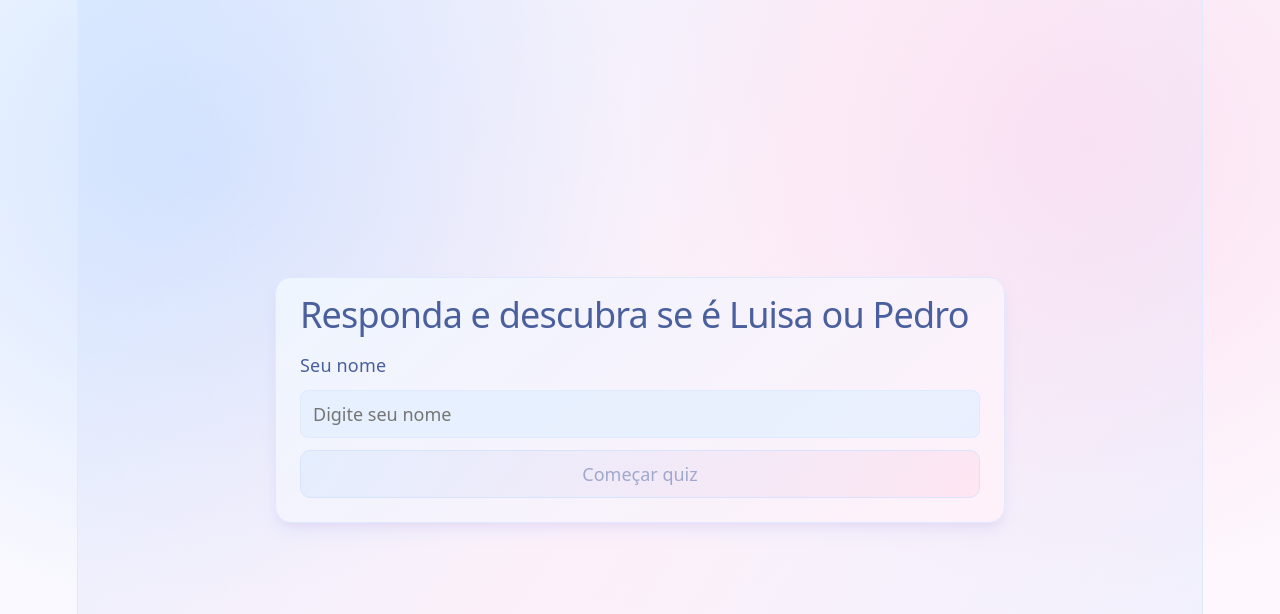
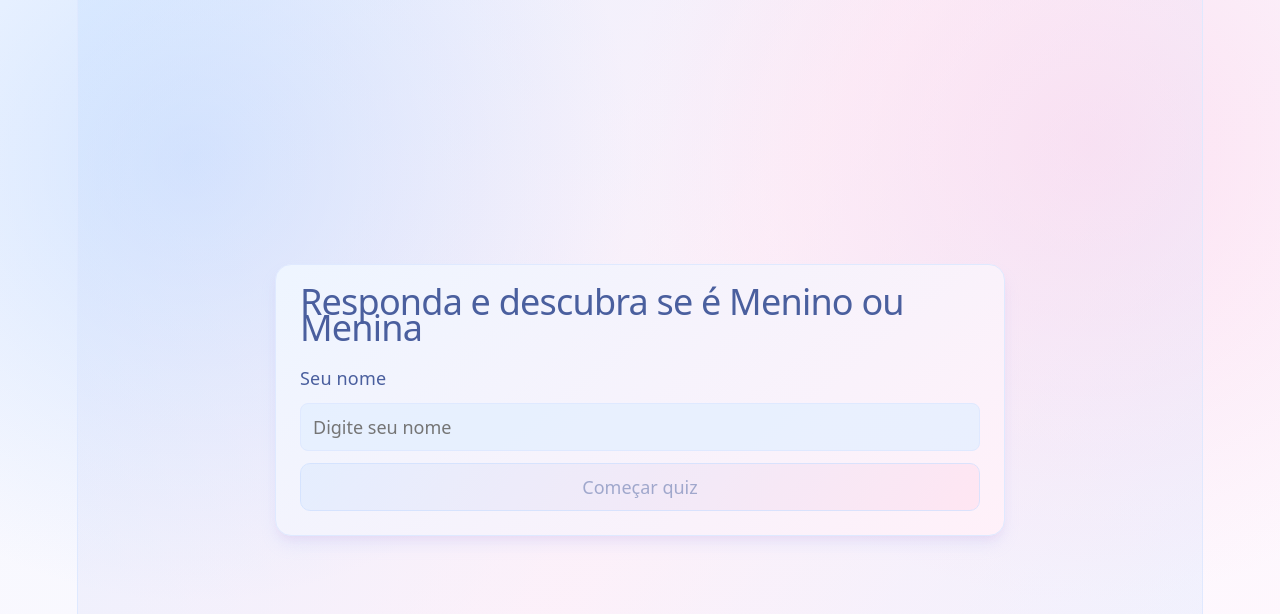
Before and after one commit to BrennoMartins/trivia-app-frontend, a React (Vite) app: page / in a window 1280 px wide. Shown: the top 614 px of the page. Built offline with nearby package versions, Linux system fonts and the light colour scheme.

Commit message:
feat: update reveal result text and question prompt for clarity

```diff
--- a/src/App.tsx
+++ b/src/App.tsx
@@ -7,7 +7,7 @@ import { sendRevealEmail } from './services/emailService'
 const QUESTIONS_PER_ROUND = 10
 const JOKER_QUESTION_ID = 'q0'
 const FIRST_ROUND_NORMAL_QUESTIONS = QUESTIONS_PER_ROUND - 1
-const REVEAL_RESULT = 'Luisa'
+const REVEAL_RESULT = 'Menina'
 
 const JOKER_QUESTION = QUESTIONS.find((question) => question.id === JOKER_QUESTION_ID)
 const BASE_QUESTIONS = QUESTIONS.filter((question) => question.id !== JOKER_QUESTION_ID)
@@ -163,7 +163,7 @@ function App() {
   return (
     <main className="quiz-page">
       <section className="quiz-card">
-        <h1>Responda e descubra se é Luisa ou Pedro</h1>
+        <h1>Responda e descubra se é Menino ou Menina</h1>
 
         {!hasMinimumQuestions && (
           <p className="status error">
--- a/src/config/questions.ts
+++ b/src/config/questions.ts
@@ -188,7 +188,7 @@ export const QUESTIONS: Question[] = [
   },
   {
     id: 'q0',
-    prompt: 'Quando o marrone ficou sabendo sobre o bebe, o que ele disse?',
+    prompt: 'Quando o Marrone ficou sabendo sobre o bebe, o que ele disse?',
     options: ['Au', 'Auau', 'Auauau', 'Auuuuuuuu'],
     correctOptionIndex: 5,
   },
```
